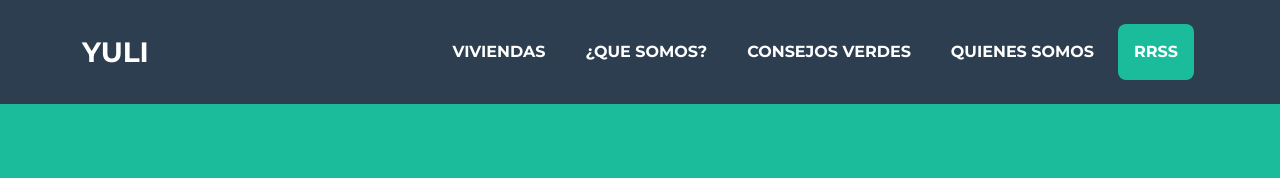
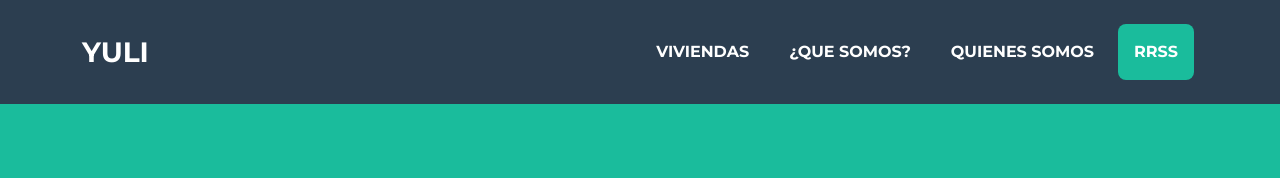
Before and after one commit to Angel16182/Yuli.github.io, a plain HTML site: page index.html in a window 1280 px wide. Shown: the top 178 px of the page. Drawn offline with nearby package versions, Linux system fonts and the light colour scheme.

Commit message:
Add files via upload

```diff
--- a/index.html
+++ b/index.html
@@ -31,7 +31,7 @@
                     <ul class="navbar-nav ms-auto">
                         <li class="nav-item mx-0 mx-lg-1"><a class="nav-link py-3 px-0 px-lg-3 rounded" href="#Viviendas">Viviendas</a></li>
                         <li class="nav-item mx-0 mx-lg-1"><a class="nav-link py-3 px-0 px-lg-3 rounded" href="#ODS">¿Que somos?</a></li>
-                        <li class="nav-item mx-0 mx-lg-1"><a class="nav-link py-3 px-0 px-lg-3 rounded" href="#Consejos">Consejos Verdes</a></li>
+                        <!--<li class="nav-item mx-0 mx-lg-1"><a class="nav-link py-3 px-0 px-lg-3 rounded" href="#Consejos">Consejos Verdes</a></li> -->
                         <li class="nav-item mx-0 mx-lg-1"><a class="nav-link py-3 px-0 px-lg-3 rounded" href="#Quienes">Quienes Somos</a></li>
                         <li class="nav-item mx-0 mx-lg-1"><a class="nav-link py-3 px-0 px-lg-3 rounded" href="#RRSS">RRSS</a></li>
                     </ul>
```
